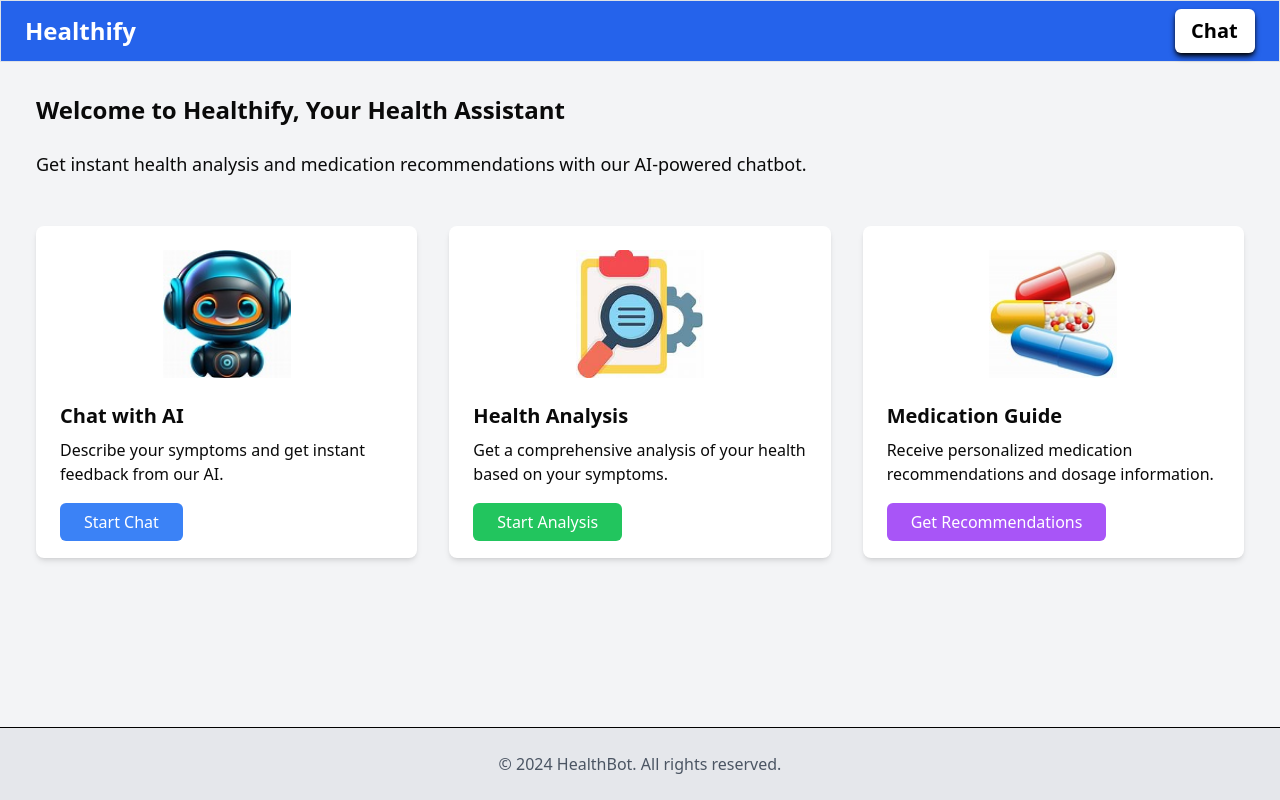
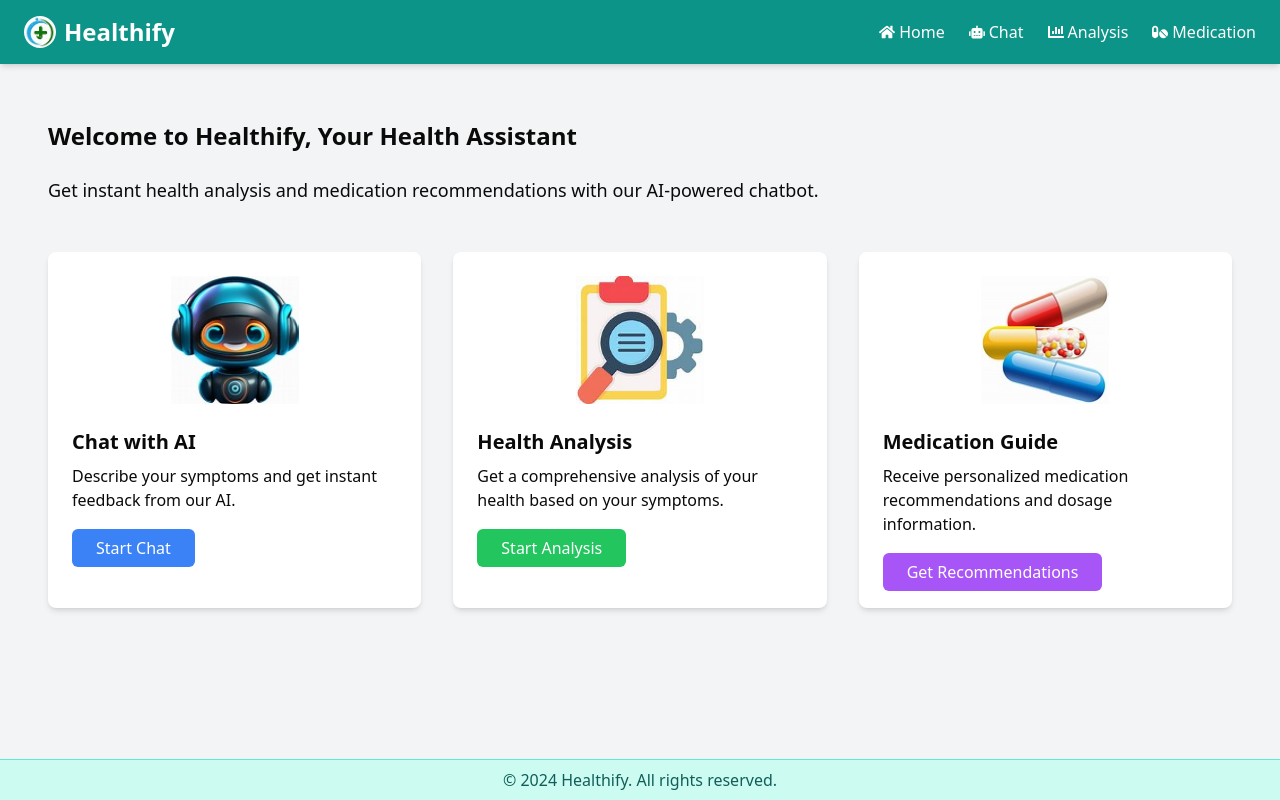
Before and after one commit to RA-L-PH/healtify, a React (Vite) app: page / in a window 1280 px wide. Built offline with nearby package versions, Linux system fonts and the light colour scheme.

Commit message:
ui changes

```diff
--- a/src/App.jsx
+++ b/src/App.jsx
@@ -1,39 +1,49 @@
 import { BrowserRouter, Link, Route, Routes } from "react-router-dom";
+import { FaHome, FaRobot, FaChartBar, FaPills } from "react-icons/fa";
 import Home from "./components/pages/Home";
 import Chatbot from "./components/pages/Chatbot";
 import HealthAnalysis from "./components/pages/HealthAnalysis";
 import Medication from "./components/pages/Medication";
 
-
 function App() {
   return (
     <div className="flex flex-col min-h-screen bg-gray-100">
     <BrowserRouter>
-      <header className="flex justify-between  items-center border border-gray-600 px-4 py-2 bg-blue-600 text-white sticky top-0 z-10">
+      <header className="flex justify-between items-center px-4 py-3 bg-teal-600 text-white sticky top-0 z-10 shadow-md">
         <Link to='/'>
-          <h1 className="text-2xl font-bold font-inter hover:text-gray-400">Healthify</h1>
+          <div className="flex items-center">
+            <img src="/src/assets/logo.jpeg" alt="Healthify Logo" className="rounded-2xl h-8 w-8 mr-2" />
+            <h1 className="text-2xl font-bold font-inter hover:text-teal-200">Healthify</h1>
+          </div>
         </Link>
-        <div className="flex gap-4">
-          <Link to="/chatbot">
-            <h1 className="bg-white text-black px-3 py-2 font-semibold rounded-md w-[80px] text-xl shadow-black shadow-md">Chat</h1>
+        <nav className="flex gap-6">
+          <Link to="/" className="flex items-center hover:text-teal-200">
+            <FaHome className="mr-1" /> Home
           </Link>
-        </div>
+          <Link to="/chatbot" className="flex items-center hover:text-teal-200">
+            <FaRobot className="mr-1" /> Chat
+          </Link>
+          <Link to="/analysis" className="flex items-center hover:text-teal-200">
+            <FaChartBar className="mr-1" /> Analysis
+          </Link>
+          <Link to="/medication" className="flex items-center hover:text-teal-200">
+            <FaPills className="mr-1" /> Medication
+          </Link>
+        </nav>
       </header>
 
-      <main className="container flex-grow">
+      <main className="container mx-auto flex-grow p-4">
         <Routes>
           <Route path="/" element={<Home />} />
           <Route path="/chatbot" element={<Chatbot />} />
           <Route path="/analysis" element={<HealthAnalysis />} />
           <Route path="/medication" element={<Medication />} />
-
-
         </Routes>
       </main>
 
     </BrowserRouter>
-      <footer className="w-full border-t border-black py-4 text-center bg-gray-200">
-        <p className="text-gray-600">© 2024 HealthBot. All rights reserved.</p>
+      <footer className="w-full border-t border-teal-300 py-2 text-center bg-teal-100">
+        <p className="text-teal-800">© 2024 Healthify. All rights reserved.</p>
       </footer>
     </div>
   );
```
Also changed, not shown: src/assets/logo.jpeg (added).
